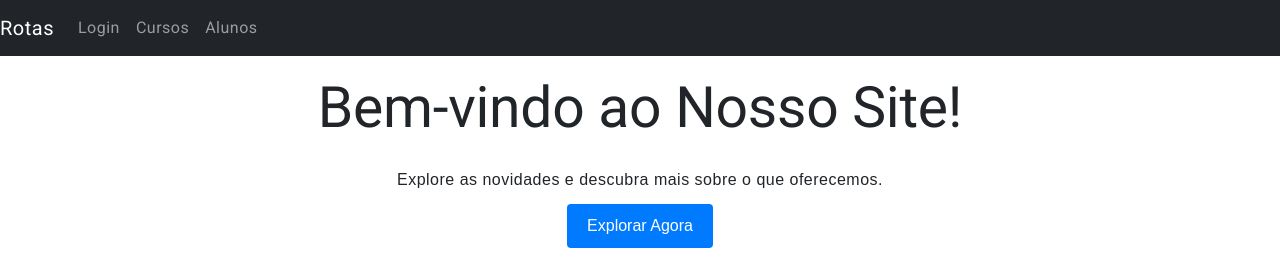
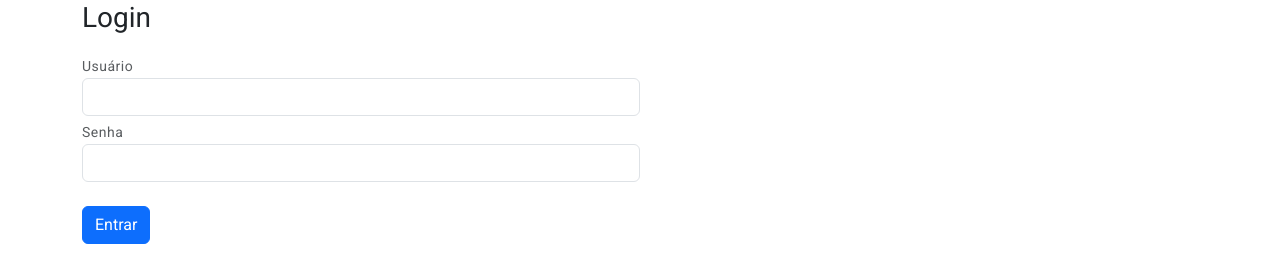
Before and after one commit to Lucascg16/Curso-Angular, an Angular app: page / in a window 1280 px wide. Shown: the top 276 px of the page. Built offline with nearby package versions, Linux system fonts and the light colour scheme.

Commit message:
Authentication angular modes

```diff
--- a/src/app/app.component.html
+++ b/src/app/app.component.html
@@ -1,10 +1,8 @@
-<nav class="navbar navbar-expand navbar-dark bg-dark">
-    <a routerLink="/" class="navbar-brand">Rotas</a>
+@if (mostrarMenu) {
+  <nav class="navbar navbar-expand navbar-dark bg-dark">
+    <a routerLink="/home" class="navbar-brand">Rotas</a>
     <div class="collapse navbar-collapse" id="navbarNav">
       <ul class="navbar-nav">
-        <li class="nav-item active">
-          <a class="nav-link" routerLink="/login">Login</a>
-        </li>
         <li class="nav-item">
           <a class="nav-link" routerLink="/curso" [queryParams]="{pagina:1}">Cursos</a>
         </li>
@@ -14,6 +12,7 @@
       </ul>
     </div>
   </nav>
-  <div class="container">
-    <router-outlet></router-outlet>
-  </div>
+}
+<div class="container">
+  <router-outlet></router-outlet>
+</div>
--- a/src/app/app.component.ts
+++ b/src/app/app.component.ts
@@ -1,6 +1,7 @@
 import { Component } from '@angular/core';
-import { RouterOutlet, RouterLink } from '@angular/router';
-import {  } from '@angular/material';
+import { RouterOutlet, RouterLink, Router } from '@angular/router';
+
+import { AuthService } from './login/auth.service';
 
 @Component({
   selector: 'app-root',
@@ -11,4 +12,16 @@ import {  } from '@angular/material';
 })
 export class AppComponent {
   title = 'CursoAngular';
+
+  mostrarMenu: boolean = false;
+
+  constructor(private authService: AuthService, private router: Router){
+    this.authService.authEmitter.subscribe(
+      (auth) => this.mostrarMenu = auth
+    );
+
+    if(!this.mostrarMenu){
+      this.router.navigate(['/']);
+    }
+  }
 }
--- a/src/app/app.routes.ts
+++ b/src/app/app.routes.ts
@@ -5,8 +5,8 @@ import { LoginComponent } from './login/login.component';
 
 
 export const routes: Routes = [
-    {path: '', component: HomeComponent},
-    {path: 'login', component: LoginComponent},
+    {path: 'home', component: HomeComponent},
+    {path: '', component: LoginComponent},
     {path: 'curso', loadChildren: () => import('./cursos/cursos.routes').then(r => r.CursoRoutes)},
     {path: 'aluno', loadChildren: () => import('./alunos/alunos.routes').then(r => r.alunosRoutes)}
 ];
--- /dev/null
+++ b/src/app/login/auth.service.ts
@@ -0,0 +1,26 @@
+import { EventEmitter, Injectable } from '@angular/core';
+import { Router } from '@angular/router';
+
+import { Usuario } from './usuario';
+
+@Injectable({
+  providedIn: 'root'
+})
+export class AuthService {
+  usuarioAuth = false;
+  authEmitter = new EventEmitter<boolean>();
+
+  constructor(private router: Router) { }
+
+  fazerLogin(usuario: Usuario){
+    if(usuario.nome === 'usuario' && usuario.senha === '123456'){
+      this.usuarioAuth = true;
+
+      this.authEmitter.emit(true);
+      this.router.navigate(["/home"]);
+    }else{
+      this.usuarioAuth = false;
+      this.authEmitter.emit(false)
+    }
+  }
+}
--- a/src/app/login/login.component.html
+++ b/src/app/login/login.component.html
@@ -1 +1,14 @@
-<p>login works!</p>
+<h5>Login</h5>
+
+<div class="col-lg-6">
+    <div class="form-group">
+        <label for="usuario" class="form-text">Usuário</label>
+        <input [(ngModel)]="usuario.nome" id="usuario" type="text" class="form-control">
+    </div>
+    <div class="form-group">
+        <label for="password" class="form-text">Senha</label>
+        <input [(ngModel)]="usuario.senha" type="password" id="password" class="form-control">
+    </div>
+    <br>
+    <button type="submit" class="btn btn-primary" (click)="fazerLogin()">Entrar</button>
+</div>
--- a/src/app/login/login.component.ts
+++ b/src/app/login/login.component.ts
@@ -1,12 +1,22 @@
 import { Component } from '@angular/core';
+import { AuthService } from './auth.service';
+import { Usuario } from './usuario';
+import { FormsModule } from '@angular/forms';
 
 @Component({
   selector: 'app-login',
   standalone: true,
-  imports: [],
+  imports: [FormsModule],
   templateUrl: './login.component.html',
   styleUrl: './login.component.css'
 })
 export class LoginComponent {
 
+  usuario = new Usuario('', '');
+
+  constructor(private authService: AuthService) { }
+
+  fazerLogin(){
+    this.authService.fazerLogin(this.usuario);
+  }
 }
--- /dev/null
+++ b/src/app/login/usuario.ts
@@ -0,0 +1,9 @@
+export class Usuario {
+    nome: string;
+    senha: string;
+
+    constructor(nome: string, senha: string){
+        this.nome = nome;
+        this.senha = senha;
+    }
+}
```
Also changed, not shown: 1 other file (tests, documents, lock files or other folders).
